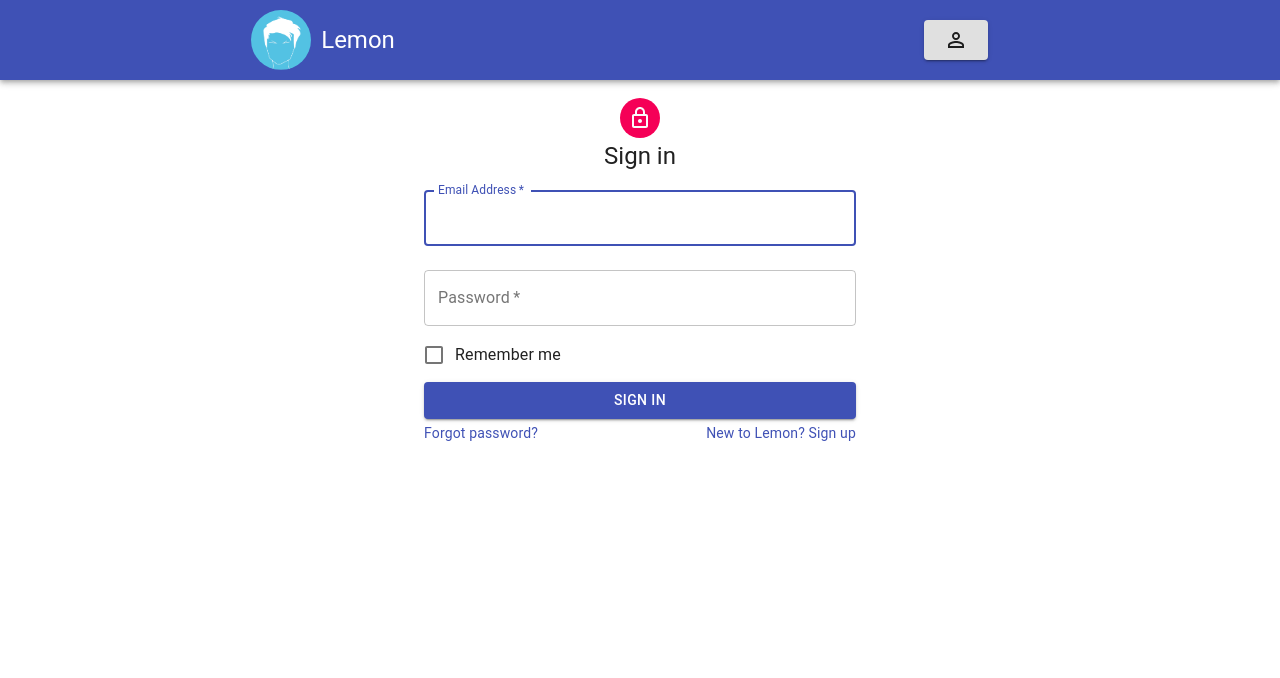
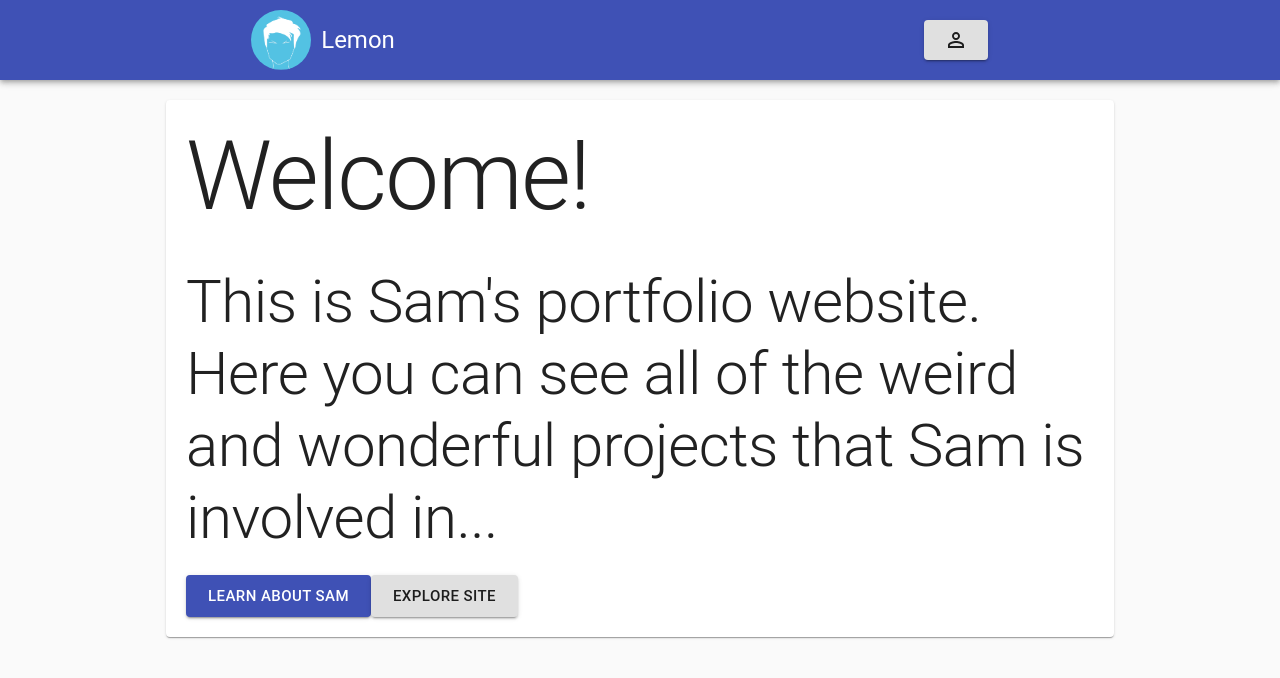
Before and after one commit to samjhawkins/lemon, a React app: page / in a window 1280 px wide. Shown: the top 678 px of the page. Built offline with nearby package versions, Linux system fonts and the light colour scheme; the HTML template or start-up script is replaced by a standard one.

Commit message:
develop - fix links, paper welcome card

```diff
--- a/src/App.jsx
+++ b/src/App.jsx
@@ -1,12 +1,12 @@
 import React, {Component} from 'react';
 import {BrowserRouter as Router, Switch} from 'react-router-dom';
 import NavBar from './components/common/NavBar/NavBar';
-import {Grid, TableCell} from '@material-ui/core/index';
+import {Grid} from '@material-ui/core/index';
 import renderRoutes from './routes/renderRoutes'
 
 export class App extends Component {
     render() {
-        const auth = false;
+        const auth = true;
         return (
             <Router>
                 <Grid
--- a/src/components/Account/SignIn/SignIn.jsx
+++ b/src/components/Account/SignIn/SignIn.jsx
@@ -1,4 +1,4 @@
-import React, {Component} from 'react';
+import React from 'react';
 import {
     Link,
     Grid,
@@ -12,6 +12,7 @@ import {
 } from '@material-ui/core';
 import LockOutlinedIcon from '@material-ui/icons/LockOutlined';
 import {makeStyles} from '@material-ui/core/styles';
+import UndecoratedLink from '../../common/Links/UndecoratedLink';
 
 const useStyles = makeStyles(theme => ({
     '@global': {
@@ -87,14 +88,14 @@ const SignIn = props => {
                     </Button>
                     <Grid container>
                         <Grid item xs>
-                            <Link href="/passwordReset" variant="body2">
+                            <UndecoratedLink to="/passwordReset">
                                 Forgot password?
-                            </Link>
+                            </UndecoratedLink>
                         </Grid>
                         <Grid item>
-                            <Link href="/register" variant="body2">
+                            <UndecoratedLink to="/register">
                                 New to Lemon? Sign up
-                            </Link>
+                            </UndecoratedLink>
                         </Grid>
                     </Grid>
                 </form>
--- a/src/components/Home/WelcomeCard.jsx
+++ b/src/components/Home/WelcomeCard.jsx
@@ -1,14 +1,14 @@
 import React from 'react';
 import {
-    Box,
+    Paper,
     Typography
 } from "@material-ui/core/index";
-import LinkedButton from "../common/LinkedButton/LinkedButton";
+import LinkedButton from "../common/Links/LinkedButton";
 
 export default class WelcomeCard extends React.Component {
     render() {
         return (
-            <Box style={{marginTop: "10px"}}>
+            <Paper style={{marginTop: "20px", padding: "20px"}}>
                 <Typography variant="h1" gutterBottom>
                     Welcome!
                 </Typography>
@@ -27,7 +27,7 @@ export default class WelcomeCard extends React.Component {
                     size={"large"}
                     text={"Explore Site"}
                 />
-            </Box>
+            </Paper>
         );
     }
 }
--- a/src/components/common/LinkedButton/LinkedButton.jsx
+++ b/src/components/common/Links/LinkedButton.jsx
@@ -1,6 +1,6 @@
 import React from 'react';
-import {Button} from "@material-ui/core";
-import UndecoratedLink from "../UndecoratedLink/UndecoratedLink";
+import {Button} from "@material-ui/core/index";
+import UndecoratedLink from "./UndecoratedLink";
 
 const LinkedButton = ({to, text, size, colour}) => {
     return (
--- a/src/components/common/UndecoratedLink/UndecoratedLink.jsx
+++ b/src/components/common/Links/UndecoratedLink.jsx
@@ -1,6 +1,6 @@
 import React from 'react';
 import {Link} from "react-router-dom";
-import {makeStyles} from "@material-ui/styles";
+import {makeStyles} from "@material-ui/styles/index";
 
 const useStyles = makeStyles(theme => ({
         link: {
--- a/src/components/common/NavBar/Menu/ButtonMenu.jsx
+++ b/src/components/common/NavBar/Menu/ButtonMenu.jsx
@@ -10,7 +10,7 @@ export const ButtonMenu = props => {
                 onClick={props.handleToggle}
                 variant="contained"
             >
-                Toggle {props.name}
+                {props.name}
                 {props.open ? <ArrowDropUpSharp/> : <ArrowDropDownSharp/> }
             </Button>
             <Collapse in={props.open}>
--- a/src/components/common/NavBar/Profile/ProfileMenu.jsx
+++ b/src/components/common/NavBar/Profile/ProfileMenu.jsx
@@ -1,6 +1,6 @@
 import React from 'react';
 import {MenuList, MenuItem, Typography} from "@material-ui/core";
-import UndecoratedLink from "../../UndecoratedLink/UndecoratedLink";
+import UndecoratedLink from "../../Links/UndecoratedLink";
 import {makeStyles} from '@material-ui/styles';
 
 const useStyles = makeStyles(theme => ({
```
Also changed, not shown: src/routes/routes.config.js (+5 -13 lines).
